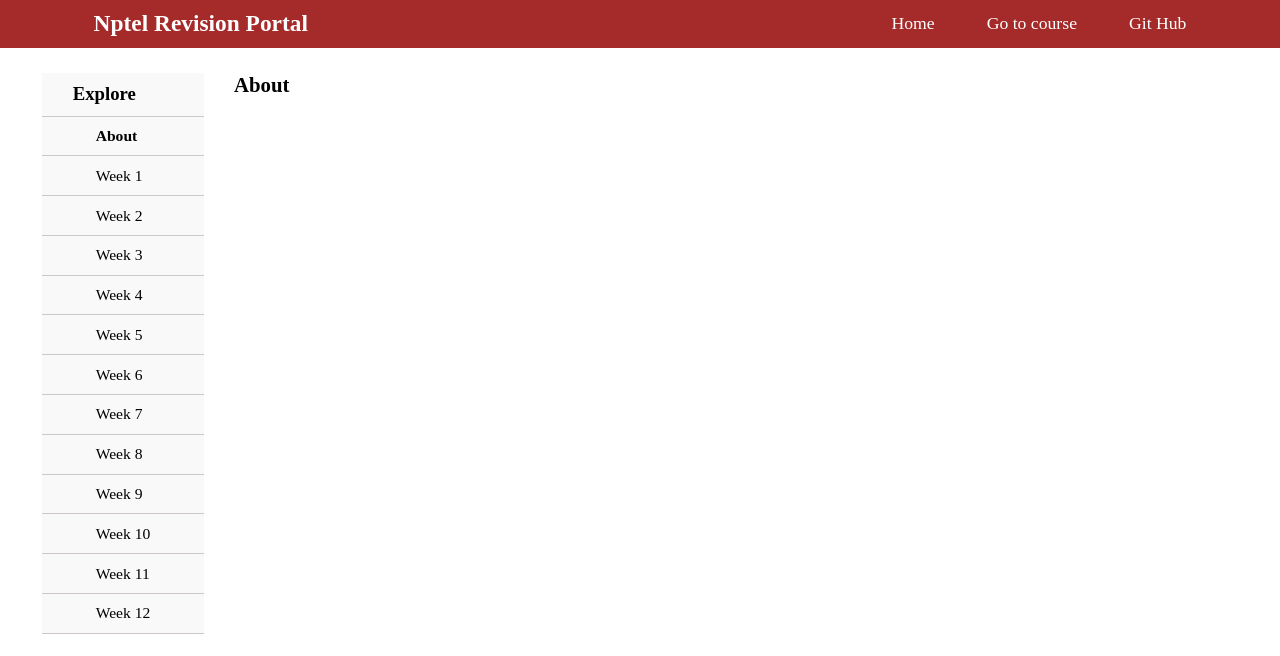
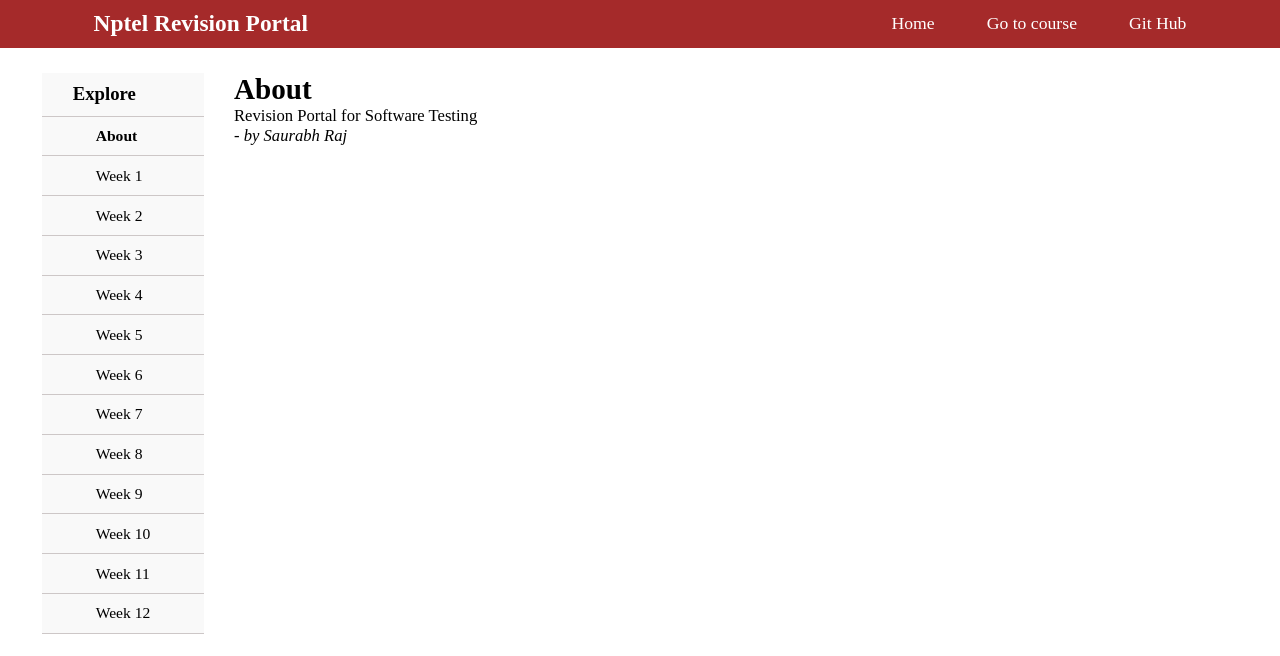
Before and after one commit to coderankita07/Quiz_nptel, a React (Vite) app: page /about in a window 1280 px wide. Shown: the top 656 px of the page. Built offline with nearby package versions, Linux system fonts and the light colour scheme.

Commit message:
added text on about page, fixed bug with foot btn

```diff
--- a/src/components/card.jsx
+++ b/src/components/card.jsx
@@ -6,11 +6,11 @@ const Card = ({ questions, rightAnswers, images, ...props }) => {
   const {answers, setAnswers, reveal, setReveal } = props;
   const { id } = useParams();
 
-  const week1 = questions[`week${id}`];
+  const week = questions[`week${id}`];
   const rightAnswer = rightAnswers[`week${id}`];
   const image = images[`week${id}`]
 
-  if (week1 == undefined) return <></>;
+  if (week == undefined) return <></>;
 
   const optionClicked = (option) => {
     setSelect(option);
@@ -44,7 +44,7 @@ const Card = ({ questions, rightAnswers, images, ...props }) => {
     // setAnswers(copy);
   };
 
-  return week1.map((question, i) => {
+  return week.map((question, i) => {
     return (
       <>
         <div className="card" key={i}>
@@ -72,6 +72,7 @@ const Card = ({ questions, rightAnswers, images, ...props }) => {
               )
             );
           })}
+
 
           <button className="btn reveal-btn" onClick={() => handleReveal(i)}>
             Reveal Answer
--- a/src/components/main.jsx
+++ b/src/components/main.jsx
@@ -18,7 +18,7 @@ const Main = ({ questions, rightAnswers, images }) => {
   }, [id]);
 
 
-  const week1 = questions[`week${id}`];
+  const week = questions[`week${id}`];
   const rightAnswer = rightAnswers[`week${id}`];
 
   const handleReset = () => {
@@ -40,6 +40,8 @@ const Main = ({ questions, rightAnswers, images }) => {
     setRightResponse(count);
     console.log("Right answers: ", count);
   };
+
+  if(week == undefined) return <></>;
 
   return (
     <>
--- a/src/routes/about.jsx
+++ b/src/routes/about.jsx
@@ -1,7 +1,13 @@
 import React from 'react';
+import '../../styles/about.css'
 
 const About = () => {
-    return ( <h1>About</h1> );
+    return ( <div className='about'>
+    <h1>About</h1>
+    <p>Revision Portal for Software Testing</p>
+    <p><i>- by Saurabh Raj</i></p>
+    </div>
+     );
 }
 
 export default About;
--- /dev/null
+++ b/styles/about.css
@@ -0,0 +1,7 @@
+.about {
+    font-size: 1.4rem;
+}
+
+.about p {
+    font-size: 1.6rem;
+}
```
